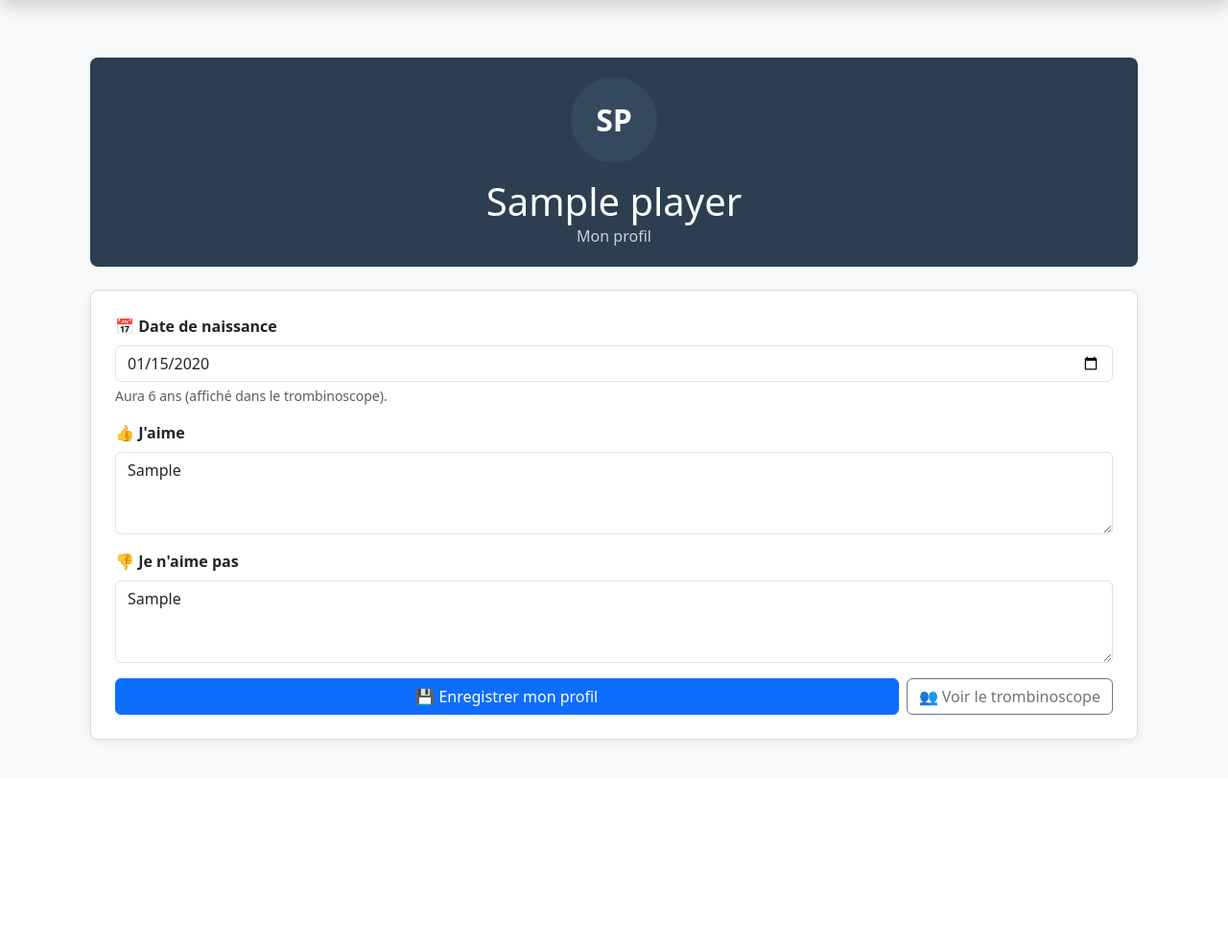
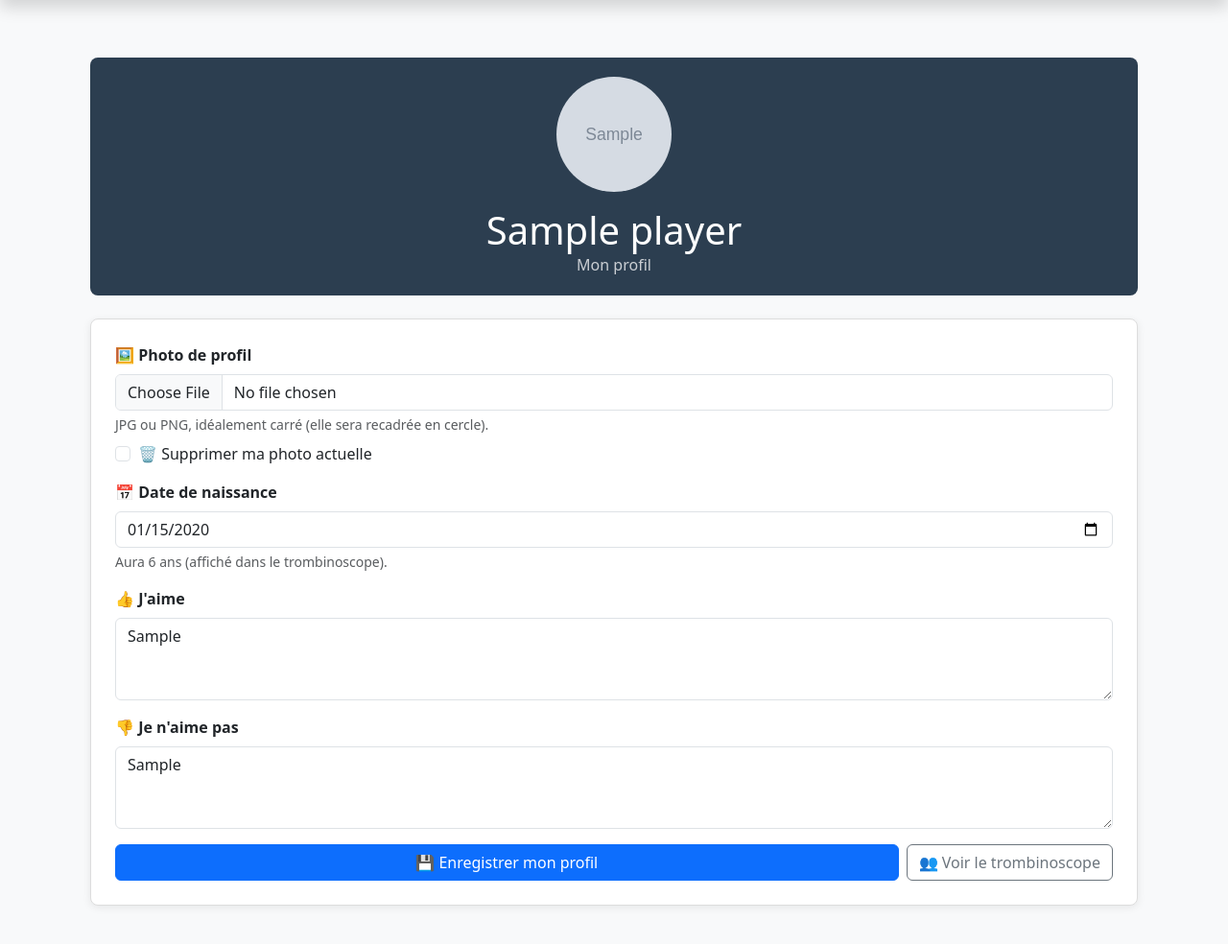
Before and after one commit to Xavcpr/App_prono_rugby, a Django app: page /profil/ in a window 1280 px wide. Shown: the part 56-1040 px from the top of the page at 96% size. Before the commit the page ends 831 px from the top, so only its background shows below. Run offline with Django 5.2, Linux system fonts and the light colour scheme; a user stored in the database is signed in; tables that the repository leaves empty hold one stand-in row (values such as "Sample post"); grey boxes marked "Sample" are stand-in pictures; data that the repository does not hold is empty.

Commit message:
Photos de profil : ImageField + upload dans Mon profil, affichage trombinoscope/admin, Pillow

```diff
--- a/config/settings.py
+++ b/config/settings.py
@@ -133,6 +133,10 @@ STATIC_URL = 'static/'
 
 STATIC_ROOT = BASE_DIR / "staticfiles"
 
+# Fichiers uploadés (photos de profil)
+MEDIA_URL = 'media/'
+MEDIA_ROOT = BASE_DIR / "mediafiles"
+
 # Email
 EMAIL_BACKEND = os.environ.get('DJANGO_EMAIL_BACKEND', 'django.core.mail.backends.console.EmailBackend')
 EMAIL_HOST = os.environ.get('EMAIL_HOST', 'smtp.gmail.com')
--- a/config/urls.py
+++ b/config/urls.py
@@ -17,7 +17,9 @@ Including another URLconf
 
 
 from django.contrib import admin
-from django.urls import path, include
+from django.urls import path, include, re_path
+from django.conf import settings
+from django.views.static import serve
 
 from core import views
 
@@ -27,4 +29,6 @@ urlpatterns = [
     path("admin/", admin.site.urls),
     path("", include("core.urls")),
     path("accounts/", include("django.contrib.auth.urls")),
+    # Fichiers uploadés (photos de profil)
+    re_path(r"^media/(?P<path>.*)$", serve, {"document_root": settings.MEDIA_ROOT}),
 ]
--- a/core/models.py
+++ b/core/models.py
@@ -20,6 +20,7 @@ class Player(models.Model):
     birth_date = models.DateField(null=True, blank=True, verbose_name="Date de naissance")
     aime = models.TextField(blank=True, default="", verbose_name="J'aime")
     aime_pas = models.TextField(blank=True, default="", verbose_name="Je n'aime pas")
+    photo = models.ImageField(upload_to="photos/%Y/", blank=True, null=True, verbose_name="Photo de profil")
 
     def __str__(self):
         return self.name
--- a/core/templates/profil.html
+++ b/core/templates/profil.html
@@ -4,21 +4,39 @@
     .profil-header { margin: 20px 0; background: #2c3e50; color: white; padding: 20px; border-radius: 8px; }
     .profil-card { background: #fff; border: 1px solid #ddd; border-radius: 8px; padding: 25px; box-shadow: 0 2px 8px rgba(0,0,0,0.08); }
     .avatar-big {
-      width: 90px; height: 90px; border-radius: 50%;
+      width: 120px; height: 120px; border-radius: 50%;
       display: flex; align-items: center; justify-content: center;
-      color: #fff; font-size: 2rem; font-weight: bold; margin: 0 auto;
+      color: #fff; font-size: 2.5rem; font-weight: bold; margin: 0 auto;
+      background-size: cover; background-position: center; overflow: hidden;
     }
+    .avatar-big img { width: 100%; height: 100%; object-fit: cover; }
   </style>
   <div class="container py-4">
     <div class="profil-header text-center">
-      <div class="avatar-big" style="background: {{ player.avatar_color }}">{{ player.initials }}</div>
+      <div class="avatar-big" style="{% if player.photo %}background-image: url('{{ player.photo.url }}');{% else %}background: {{ player.avatar_color }};{% endif %}">
+        {% if not player.photo %}{{ player.initials }}{% endif %}
+      </div>
       <h1 class="mt-3 mb-0">{{ player.name }}</h1>
       <p class="opacity-75 mb-0">Mon profil</p>
     </div>
 
     <div class="profil-card mt-4">
-      <form method="post">
+      <form method="post" enctype="multipart/form-data">
         {% csrf_token %}
+        <div class="mb-3">
+          <label class="form-label fw-bold">🖼️ Photo de profil</label>
+          <input type="file"
+                 name="photo"
+                 class="form-control"
+                 accept="image/*">
+          <div class="form-text">JPG ou PNG, idéalement carré (elle sera recadrée en cercle).</div>
+          {% if player.photo %}
+            <div class="form-check mt-2">
+              <input class="form-check-input" type="checkbox" name="photo_clear" id="photo_clear">
+              <label class="form-check-label" for="photo_clear">🗑️ Supprimer ma photo actuelle</label>
+            </div>
+          {% endif %}
+        </div>
         <div class="mb-3">
           <label class="form-label fw-bold">📅 Date de naissance</label>
           <input type="date"
--- a/core/templates/trombinoscope.html
+++ b/core/templates/trombinoscope.html
@@ -12,7 +12,9 @@
       width: 70px; height: 70px; border-radius: 50%;
       display: flex; align-items: center; justify-content: center;
       color: #fff; font-size: 1.5rem; font-weight: bold; margin: 0 auto 10px;
+      background-size: cover; background-position: center; overflow: hidden;
     }
+    .avatar img { width: 100%; height: 100%; object-fit: cover; }
     .like-block { text-align: left; font-size: 0.9rem; margin-top: 10px; padding: 8px 10px; border-radius: 6px; }
     .like-block .label { font-weight: bold; font-size: 0.8rem; text-transform: uppercase; }
     .like-block.empty { color: #95a5a6; font-style: italic; }
@@ -39,7 +41,9 @@
       <div class="trombi-grid mt-4">
         {% for p in players %}
           <div class="trombi-card">
-            <div class="avatar" style="background: {{ p.avatar_color }}">{{ p.initials }}</div>
+            <div class="avatar" style="{% if p.photo %}background-image: url('{{ p.photo.url }}');{% else %}background: {{ p.avatar_color }};{% endif %}">
+              {% if not p.photo %}{{ p.initials }}{% endif %}
+            </div>
             <h5 class="mb-1">{{ p.name }}</h5>
             <div class="text-muted small mb-2">
               {% if p.birth_date %}
--- a/core/views.py
+++ b/core/views.py
@@ -223,6 +223,12 @@ def profil_view(request):
                 player.birth_date = None
         else:
             player.birth_date = None
+        if "photo_clear" in request.POST and player.photo:
+            player.photo.delete(save=False)
+            player.photo = None
+        uploaded = request.FILES.get("photo")
+        if uploaded:
+            player.photo = uploaded
         player.save()
         messages.success(request, "Profil mis à jour !")
         return redirect("profil")
--- a/requirements.txt
+++ b/requirements.txt
@@ -2,3 +2,4 @@ Django>=6.0,<7.0
 djangorestframework>=3.16,<4.0
 python-dotenv>=1.0
 openpyxl>=3.1.5
+Pillow>=10.0
```
Also changed, not shown: core/admin.py (+8 -1 lines), tests/test_profil_trombinoscope.py (+39 -0 lines), core/migrations/0019_player_photo.py (added), 1 other file.
